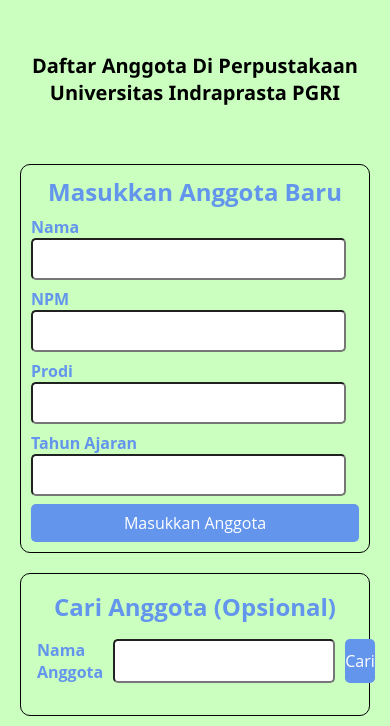
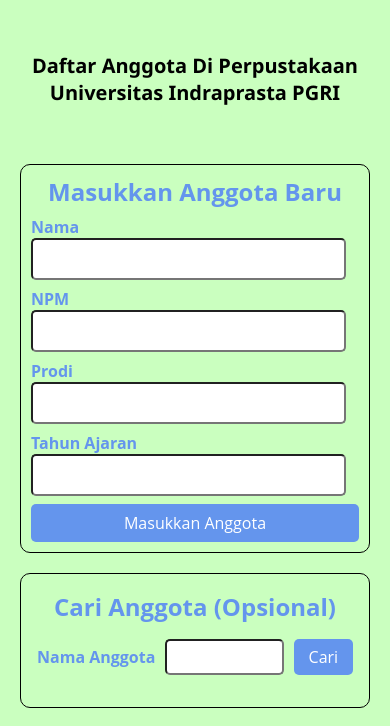
Before and after one commit to rizkifaism/Perpustakaan-App, a plain HTML site: page Anggota.html in a window 390 px wide. Shown: the part 103-829 px from the top of the page. Drawn offline with Linux system fonts and the light colour scheme.

Commit message:
mengubah media screen

```diff
--- a/assets/Style.css
+++ b/assets/Style.css
@@ -444,6 +444,11 @@ p {
     text-align: center;
     width: 100%;
     padding: 10px 0px 10px 0px;
-    margin-top: 495px;
+    margin-top: 344px;
+  }
+  .search_section > form > input {
+    width: 88%;
+    padding: 5px;
+    border-radius: 5px;
   }
 }
```
